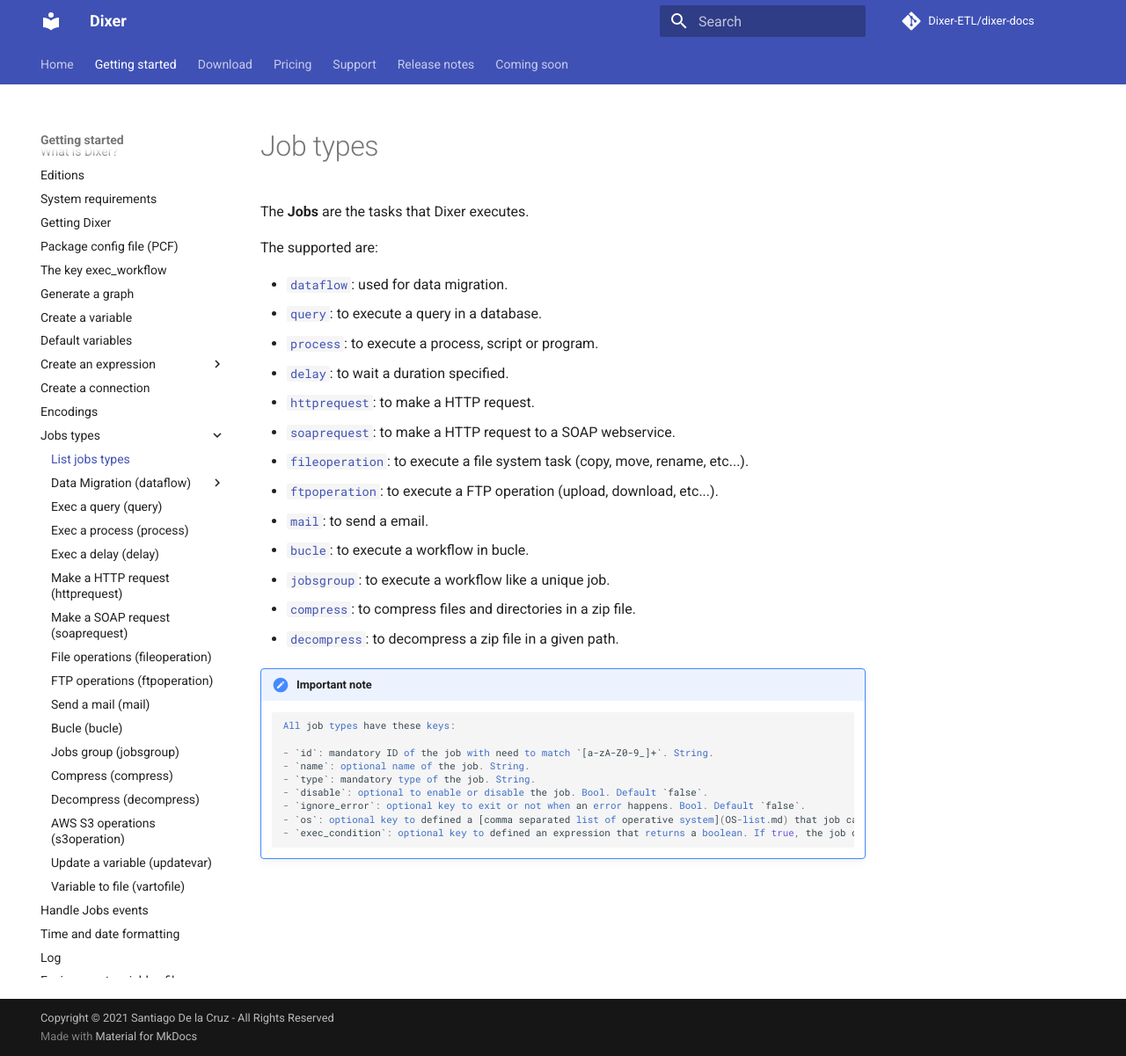
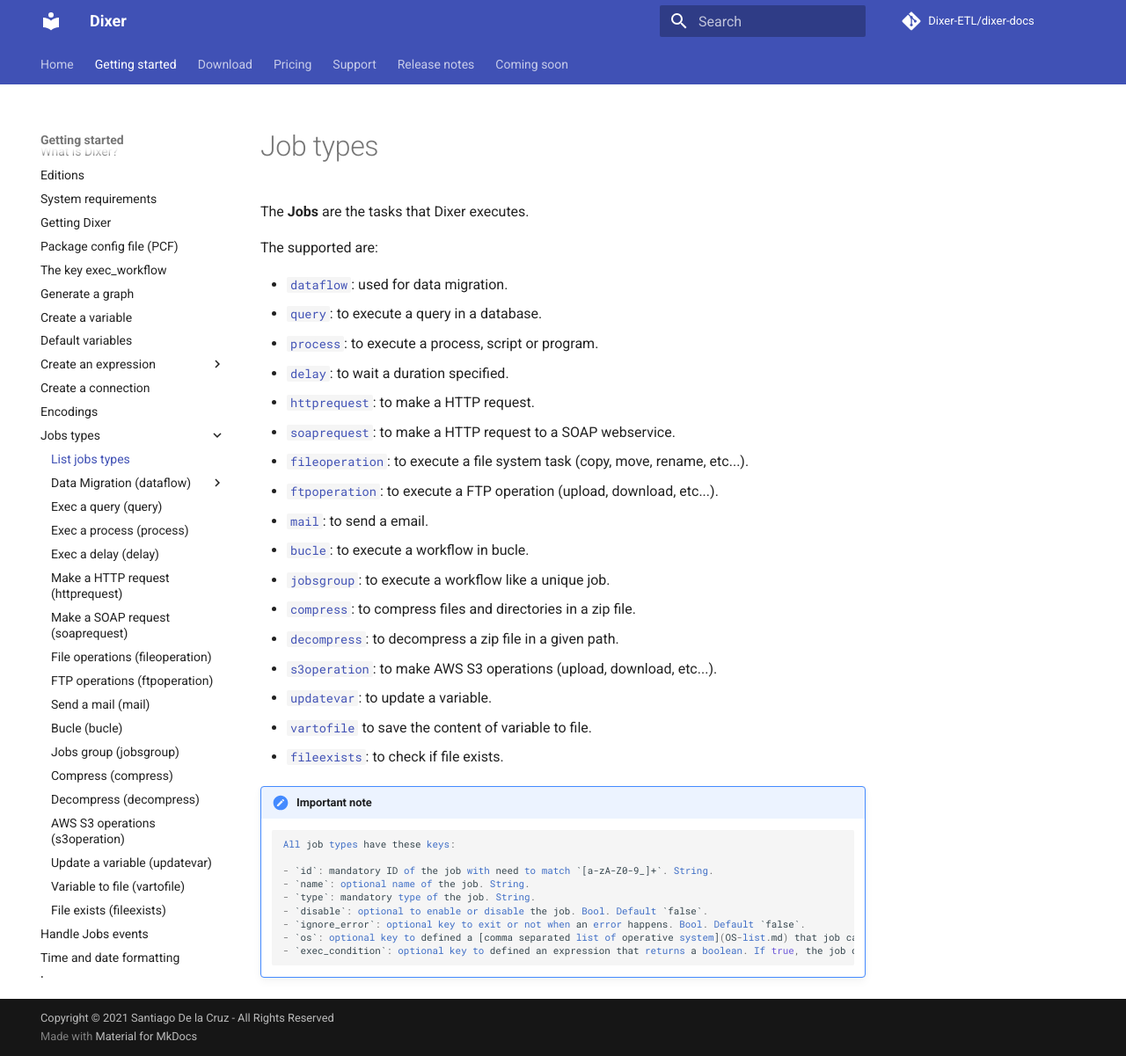
Before and after one commit to Dixer-ETL/dixer-docs, an MkDocs documentation site: the page built from docs/documentation/Jobs-types.md, in a window 1280 px wide and 1201 px high. Shown: the whole window at 88% size. Built offline with MkDocs 1.6.1 and Material for MkDocs 9.7.7, drawn with Linux system fonts in a browser that asks for light colours; comment, search, counter and statistics services are not loaded.

Commit message:
Update fileexists job type and add missing job types in list

```diff
--- a/docs/documentation/Jobs-types.md
+++ b/docs/documentation/Jobs-types.md
@@ -17,6 +17,10 @@ The supported are:
 - [`jobsgroup`](jobs/Jobs-group.md): to execute a workflow like a unique job.
 - [`compress`](jobs/Compress.md): to compress files and directories in a zip file.
 - [`decompress`](jobs/Decompress.md): to decompress a zip file in a given path.
+- [`s3operation`](jobs/S3-operations.md): to make AWS S3 operations (upload, download, etc...).
+- [`updatevar`](jobs/Update-variable.md): to update a variable.
+- [`vartofile`](jobs/Variable-to-file.md) to save the content of variable to file.
+- [`fileexists`](jobs/File-exists.md): to check if file exists.
 
 !!! note "Important note"
         All job types have these keys:
--- a/mkdocs.yml
+++ b/mkdocs.yml
@@ -52,6 +52,7 @@ nav:
       - AWS S3 operations (s3operation): documentation/jobs/S3-operations.md
       - Update a variable (updatevar): documentation/jobs/Update-variable.md
       - Variable to file (vartofile): documentation/jobs/Variable-to-file.md
+      - File exists (fileexists): documentation/jobs/File-exists.md
     - Handle Jobs events: documentation/Handle-jobs-events.md
     - Time and date formatting: documentation/Time-and-date-formatting.md
     - Log: documentation/Log.md
```
Also changed, not shown: docs/Changelog.md (+1 -0 lines), docs/documentation/README.md (+1 -0 lines), docs/documentation/jobs/File-exists.md (added, +20 -0 lines).
